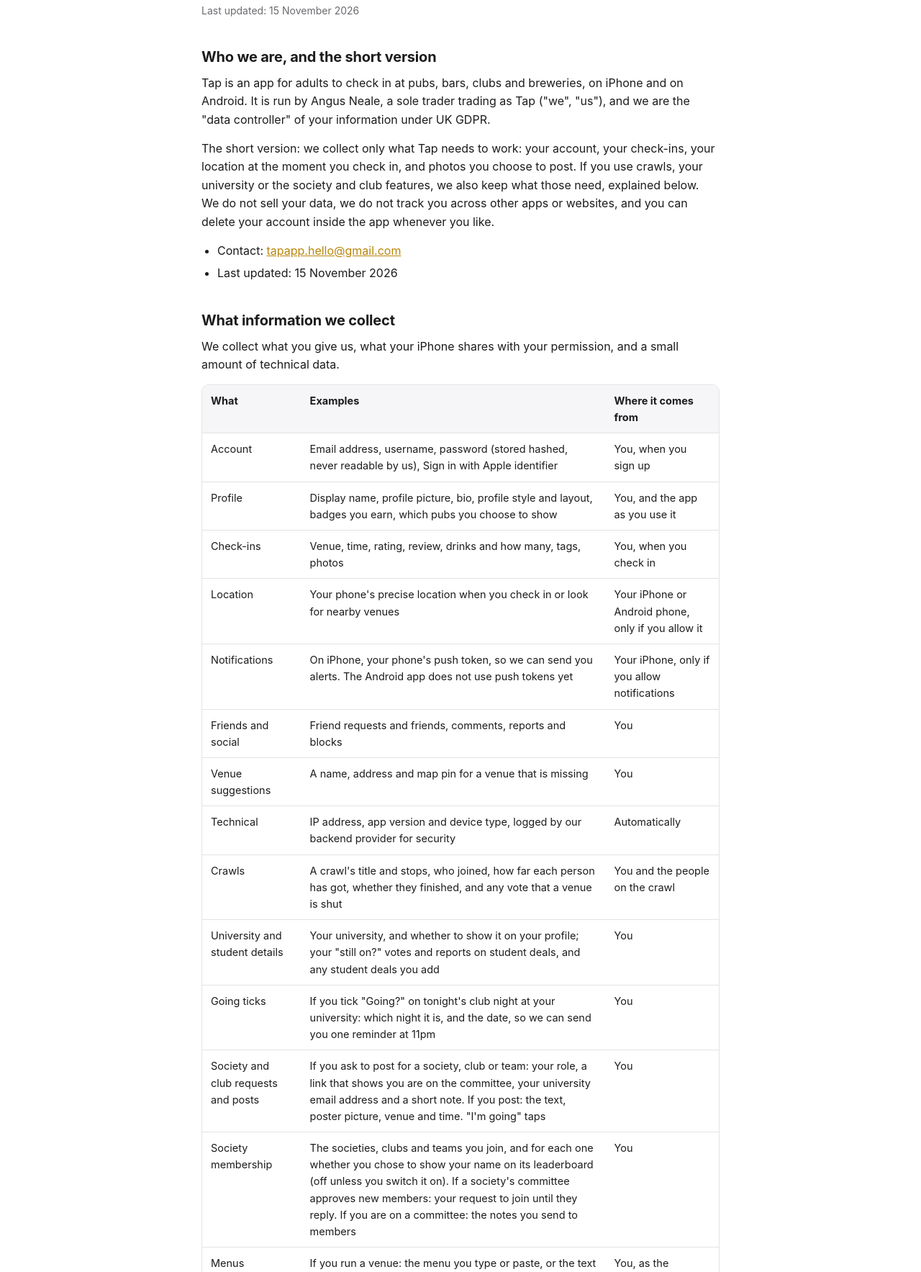
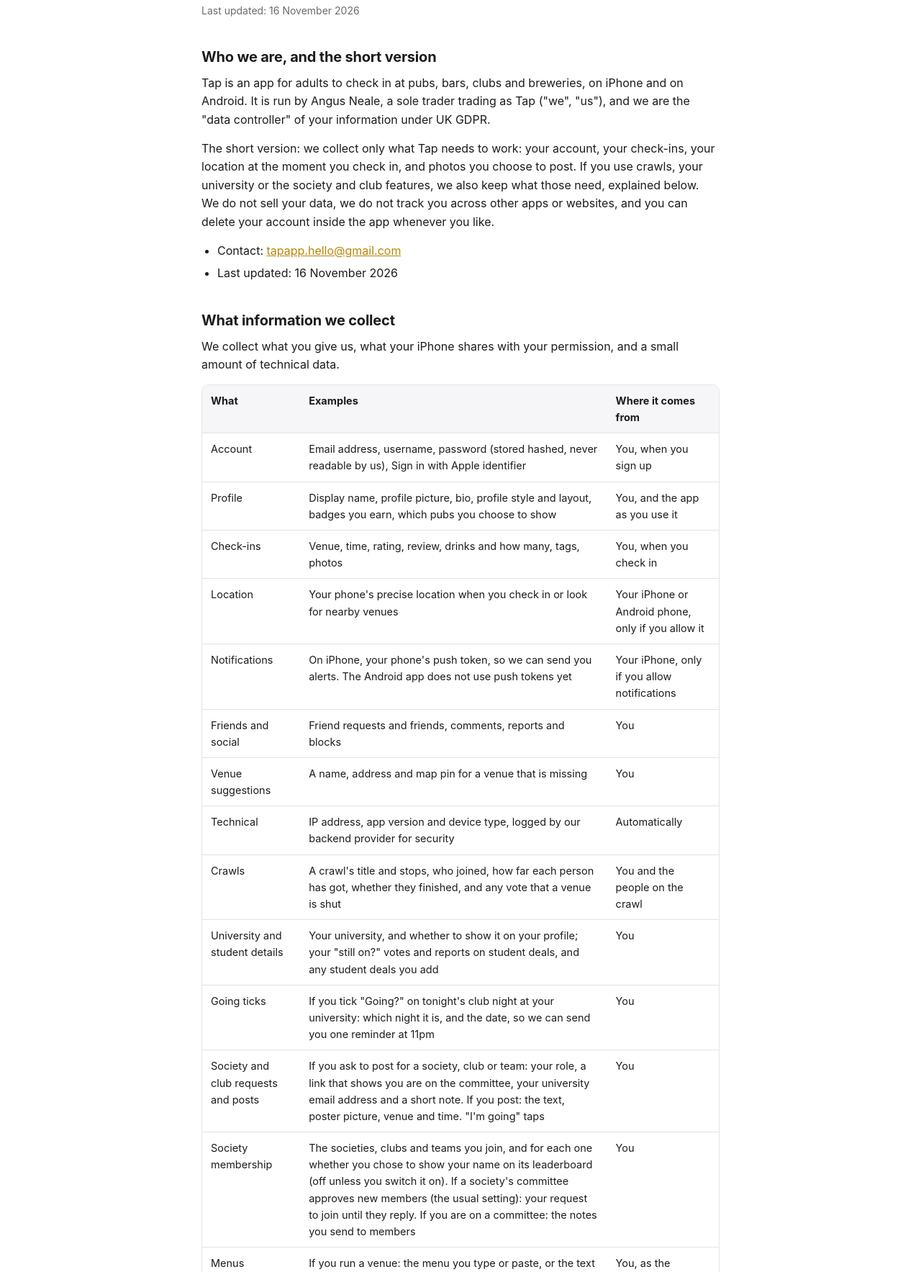
Before and after one commit to tap-pub-app/tap-pub-app.github.io, a plain HTML site: page privacy.html in a window 1280 px wide. Shown: the part 133-1900 px from the top of the page at 72% size. Drawn offline with Linux system fonts and the light colour scheme.

Commit message:
Privacy policy: committees approve new members by default

```diff
--- a/privacy.html
+++ b/privacy.html
@@ -15,13 +15,13 @@
 </div></header>
 <main><div class="wrap">
 <h1>Privacy Policy</h1>
-<p class="updated">Last updated: 15 November 2026</p>
+<p class="updated">Last updated: 16 November 2026</p>
 <h2>Who we are, and the short version</h2>
 <p>Tap is an app for adults to check in at pubs, bars, clubs and breweries, on iPhone and on Android. It is run by Angus Neale, a sole trader trading as Tap ("we", "us"), and we are the "data controller" of your information under UK GDPR.</p>
 <p>The short version: we collect only what Tap needs to work: your account, your check-ins, your location at the moment you check in, and photos you choose to post. If you use crawls, your university or the society and club features, we also keep what those need, explained below. We do not sell your data, we do not track you across other apps or websites, and you can delete your account inside the app whenever you like.</p>
 <ul>
 <li>Contact: <a href="mailto:tapapp.hello@gmail.com">tapapp.hello@gmail.com</a></li>
-<li>Last updated: 15 November 2026</li>
+<li>Last updated: 16 November 2026</li>
 </ul>
 <h2>What information we collect</h2>
 <p>We collect what you give us, what your iPhone shares with your permission, and a small amount of technical data.</p>
@@ -38,7 +38,7 @@
 <tr><td>University and student details</td><td>Your university, and whether to show it on your profile; your "still on?" votes and reports on student deals, and any student deals you add</td><td>You</td></tr>
 <tr><td>Going ticks</td><td>If you tick "Going?" on tonight's club night at your university: which night it is, and the date, so we can send you one reminder at 11pm</td><td>You</td></tr>
 <tr><td>Society and club requests and posts</td><td>If you ask to post for a society, club or team: your role, a link that shows you are on the committee, your university email address and a short note. If you post: the text, poster picture, venue and time. "I'm going" taps</td><td>You</td></tr>
-<tr><td>Society membership</td><td>The societies, clubs and teams you join, and for each one whether you chose to show your name on its leaderboard (off unless you switch it on). If a society's committee approves new members: your request to join until they reply. If you are on a committee: the notes you send to members</td><td>You</td></tr>
+<tr><td>Society membership</td><td>The societies, clubs and teams you join, and for each one whether you chose to show your name on its leaderboard (off unless you switch it on). If a society's committee approves new members (the usual setting): your request to join until they reply. If you are on a committee: the notes you send to members</td><td>You</td></tr>
 <tr><td>Menus</td><td>If you run a venue: the menu you type or paste, or the text read from a photo of your menu</td><td>You, as the venue's owner</td></tr>
 <tr><td>Check-ins waiting to send</td><td>A check-in made with no signal is saved on your phone, with its photos, the time you tapped and your phone's location at that moment, until it can be sent</td><td>Your phone</td></tr>
 </tbody></table></div>
@@ -91,7 +91,7 @@
 <li>Your feed: you see your own check-ins and those of friends and people whose settings allow it. Blocked people never see you, and you never see them.</li>
 <li>Comments and cheers on a check-in are visible to anyone who can see that check-in.</li>
 <li>Leaderboards show your username and score. You can opt out of leaderboards in your settings.</li>
-<li>Societies, clubs and teams: joining is your choice. Your name, picture and number of different pubs appear on a society's leaderboard and member list, and a badge with its name on your profile, only if you switch on "Show my name" for that society. It is off by default, and never on if you have opted out of leaderboards. Everyone else is only counted in the society's member total. A society's committee can remove a member they can see. Some societies have their committee approve new members: if you ask to join one, its committee can see your username while your request is waiting, and nobody else can. Being approved doesn't show your name anywhere, because that is still your own choice. A committee can approve, decline, or decline and stop you asking again, and you can cancel a waiting request. For the society league we add up members' different pubs, and a society is only listed once at least three members are counted, so nobody's own count can be picked out. Leaving a society, or deleting your account, removes your membership.</li>
+<li>Societies, clubs and teams: joining is your choice. Your name, picture and number of different pubs appear on a society's leaderboard and member list, and a badge with its name on your profile, only if you switch on "Show my name" for that society. It is off by default, and never on if you have opted out of leaderboards. Everyone else is only counted in the society's member total. A society's committee can remove a member they can see. A society that has a committee on Tap asks that committee to approve new members, unless the committee switches this off: if you ask to join one, its committee can see your username while your request is waiting, and nobody else can. Being approved doesn't show your name anywhere, because that is still your own choice. A committee can approve, decline, or decline and stop you asking again, and you can cancel a waiting request. For the society league we add up members' different pubs, and a society is only listed once at least three members are counted, so nobody's own count can be picked out. Leaving a society, or deleting your account, removes your membership.</li>
 <li>Photos you add to a check-in are stored privately and shown to others through temporary links, only to people who can see that check-in.</li>
 </ul>
 <p>Please do not post photos of other people without their say-so, and nothing that shows a child. Our Terms of Use cover this.</p>
```
